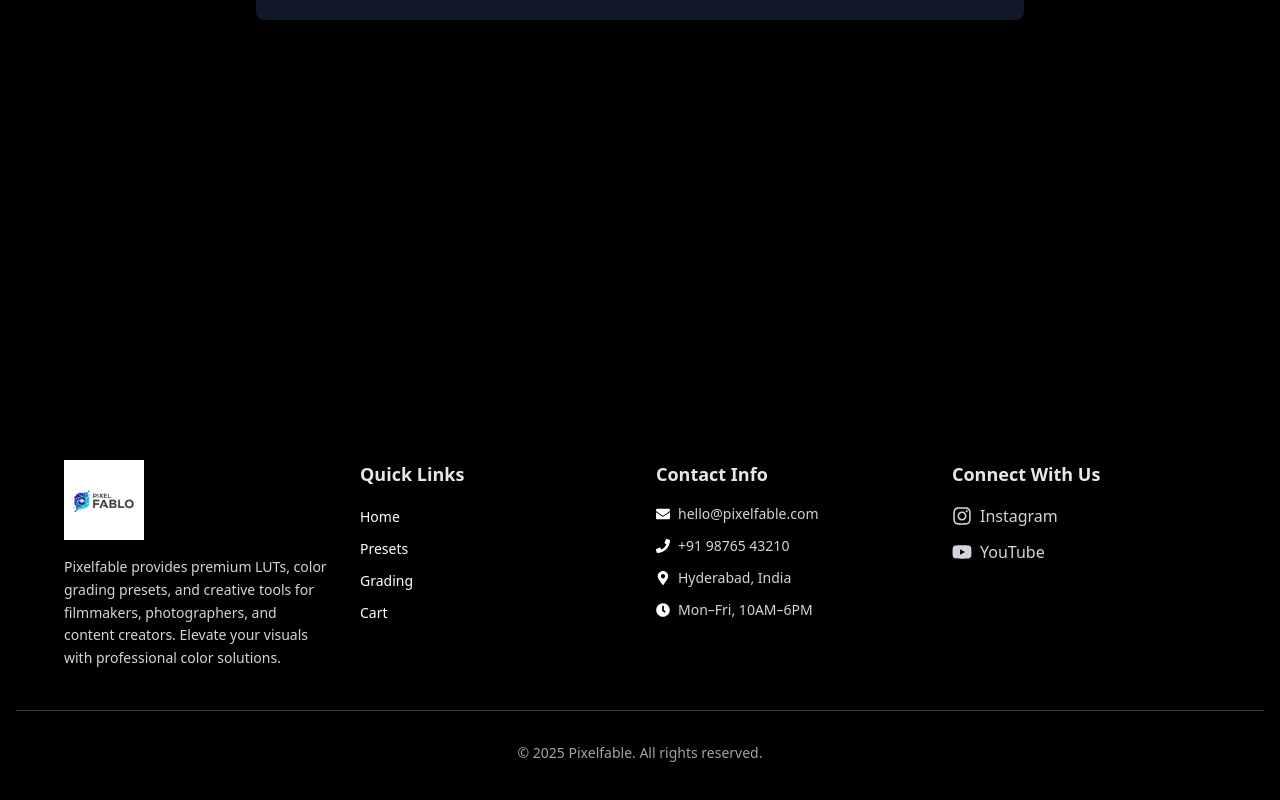
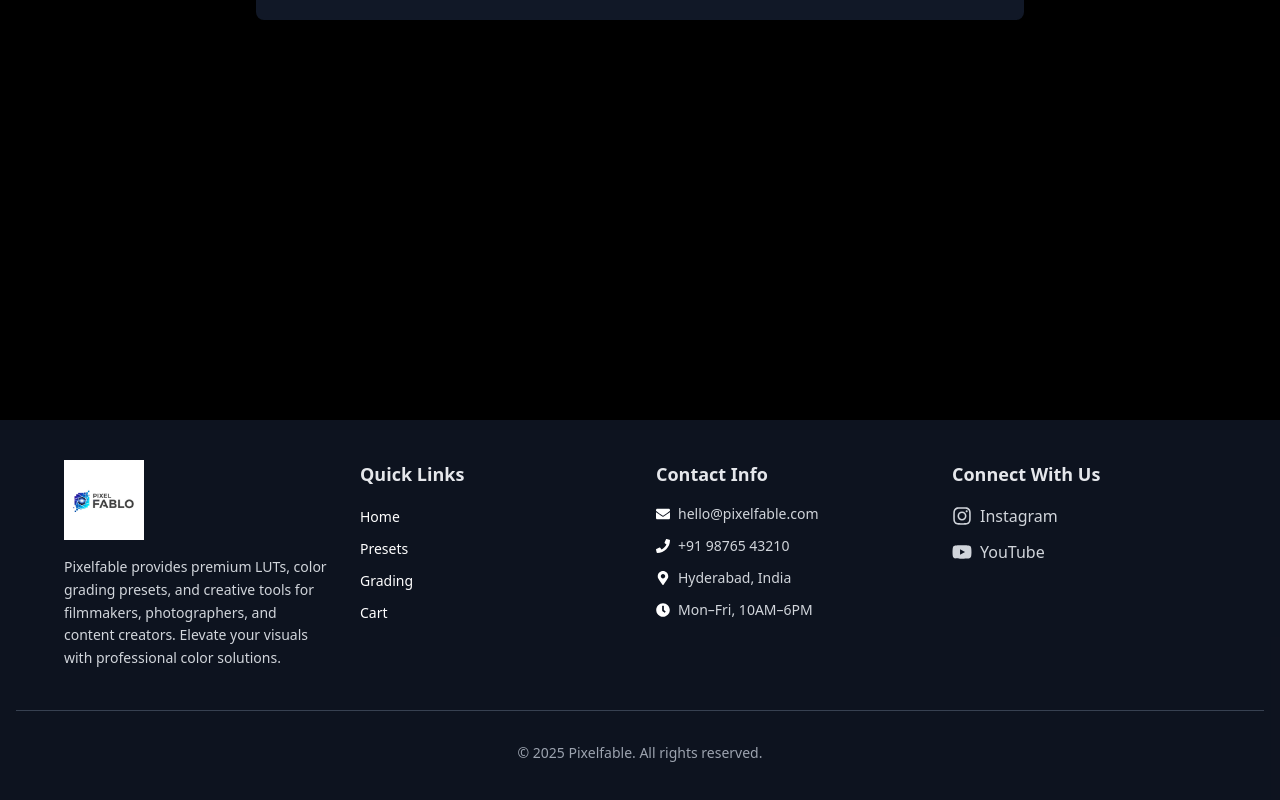
Before and after one commit to adbhargav/pixel, a React (Vite) app: page /cart in a window 1280 px wide. Shown: the part 380-1180 px from the top of the page. Built offline with nearby package versions, Linux system fonts and the light colour scheme.

Commit message:
Footer.jsx

```diff
--- a/src/components/Footer.jsx
+++ b/src/components/Footer.jsx
@@ -10,7 +10,7 @@ import {
 
 const Footer = () => {
   return (
-    <footer className="bg-black text-white py-10 px-4 font-sans">
+    <footer className="bg-gray-900 bg-opacity-80 text-white py-10 px-4 font-sans">
       <div className="max-w-6xl mx-auto grid grid-cols-1 md:grid-cols-4 gap-8 w-full">
         {/* Logo + Description */}
         <div className="flex flex-col items-center md:items-start text-center md:text-left col-span-1">
```
